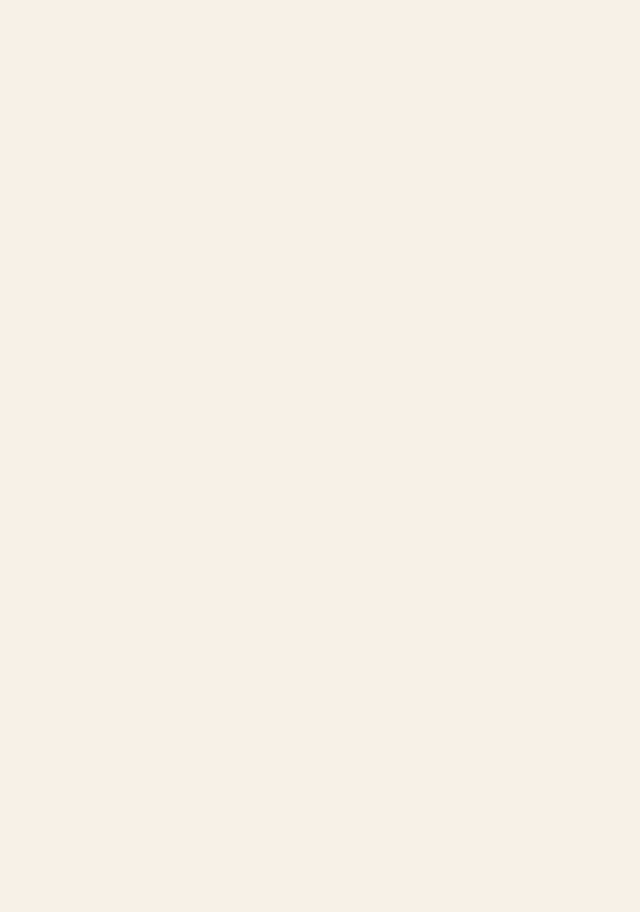
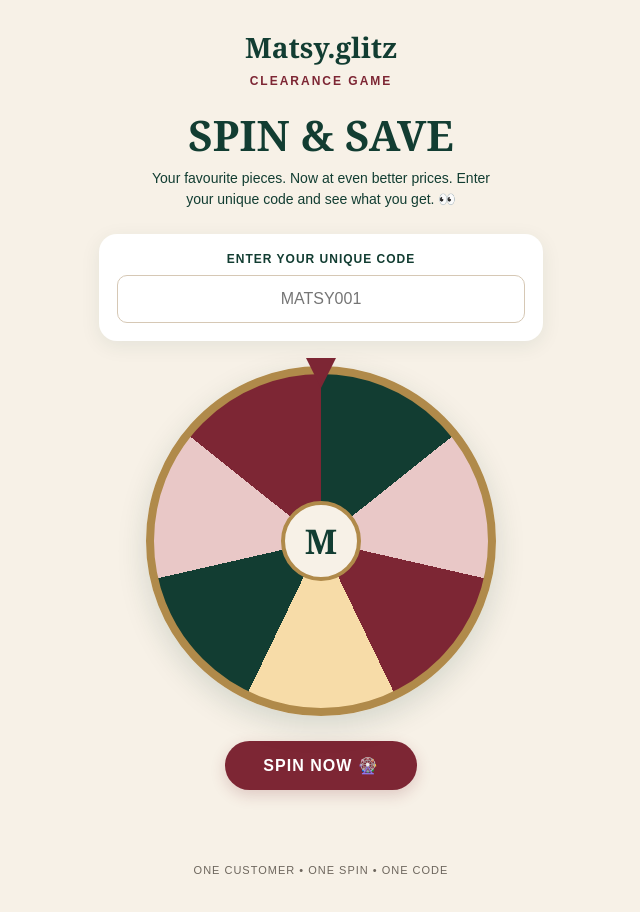
Before and after one commit to matsyglitz-gif/matsy-spin-save, a plain HTML site: page index.html in a window 1280 px wide. Shown: the whole page, without its empty margins (319-959 px from the left). Before the commit the page ends 800 px from the top, so only its background shows below. Drawn offline with Linux system fonts and the light colour scheme.

Commit message:
Update index.html

```diff
--- a/index.html
+++ b/index.html
@@ -134,4 +134,207 @@
       left: 50%;
       transform: translate(-50%, -50%);
       display: flex;
-      align-items: center
+      align-items: center;
+      justify-content: center;
+      font-family: Georgia, serif;
+      font-size: 34px;
+      font-weight: bold;
+      color: #123d32;
+    }
+
+    .spin-button {
+      border: none;
+      background: #7d2634;
+      color: white;
+      padding: 15px 38px;
+      border-radius: 30px;
+      font-size: 16px;
+      font-weight: bold;
+      letter-spacing: 1px;
+      cursor: pointer;
+      box-shadow: 0 5px 15px rgba(125,38,52,.2);
+    }
+
+    .spin-button:disabled {
+      opacity: .5;
+      cursor: not-allowed;
+    }
+
+    .message {
+      min-height: 24px;
+      margin-top: 15px;
+      font-size: 13px;
+    }
+
+    .result {
+      display: none;
+      background: white;
+      border: 1px solid #d8c8b3;
+      border-radius: 18px;
+      padding: 22px;
+      margin-top: 25px;
+    }
+
+    .result.show {
+      display: block;
+    }
+
+    .result h2 {
+      font-family: Georgia, serif;
+      color: #7d2634;
+      margin-top: 0;
+    }
+
+    .result-text {
+      font-size: 26px;
+      font-weight: bold;
+      margin: 12px 0;
+    }
+
+    .small {
+      font-size: 12px;
+      line-height: 1.5;
+    }
+
+    .footer {
+      margin-top: 35px;
+      font-size: 11px;
+      letter-spacing: 1px;
+      color: #6d665d;
+    }
+  </style>
+</head>
+
+<body>
+
+  <main class="page">
+
+    <div class="logo">Matsy.glitz</div>
+
+    <div class="subtitle">CLEARANCE GAME</div>
+
+    <h1>SPIN & SAVE</h1>
+
+    <p class="intro">
+      Your favourite pieces. Now at even better prices.
+      Enter your unique code and see what you get. 👀
+    </p>
+
+    <div class="code-box">
+      <label for="code">ENTER YOUR UNIQUE CODE</label>
+      <input
+        id="code"
+        type="text"
+        placeholder="MATSY001"
+        maxlength="20"
+      >
+    </div>
+
+    <div class="wheel-wrap">
+
+      <div class="pointer"></div>
+
+      <div class="wheel" id="wheel"></div>
+
+    </div>
+
+    <button class="spin-button" id="spinButton" onclick="spin()">
+      SPIN NOW 🎡
+    </button>
+
+    <div class="message" id="message"></div>
+
+    <div class="result" id="result">
+
+      <h2>YOU GOT...</h2>
+
+      <div class="result-text" id="resultText"></div>
+
+      <p class="small">
+        Screenshot this result and send it to Matsy.glitz
+        on WhatsApp when placing your order.
+      </p>
+
+    </div>
+
+    <div class="footer">
+      ONE CUSTOMER • ONE SPIN • ONE CODE
+    </div>
+
+  </main>
+
+
+  <script>
+
+    const outcomes = [
+      "KSh 50 OFF",
+      "KSh 75 OFF",
+      "KSh 100 OFF",
+      "KSh 120 OFF",
+      "KSh 150 OFF",
+      "FREE GIFT",
+      "OOPS! GOOD LUCK NEXT TIME 😉"
+    ];
+
+    let spinning = false;
+    let rotation = 0;
+
+    function spin() {
+
+      if (spinning) return;
+
+      const code = document
+        .getElementById("code")
+        .value
+        .trim()
+        .toUpperCase();
+
+      const message = document.getElementById("message");
+
+      if (!code) {
+        message.textContent = "Please enter your unique code first. 💕";
+        return;
+      }
+
+      spinning = true;
+
+      document.getElementById("spinButton").disabled = true;
+      message.textContent = "Spinning... 👀";
+
+      /*
+        TEMPORARY RESULT SELECTION
+
+        We will replace this with the secure
+        Supabase/Vercel system next.
+      */
+
+      const resultIndex =
+        Math.floor(Math.random() * outcomes.length);
+
+      const segmentAngle = 360 / outcomes.length;
+
+      const targetAngle =
+        360 - (resultIndex * segmentAngle + segmentAngle / 2);
+
+      rotation += 360 * 6 + targetAngle;
+
+      document.getElementById("wheel").style.transform =
+        `rotate(${rotation}deg)`;
+
+      setTimeout(() => {
+
+        document.getElementById("resultText").textContent =
+          outcomes[resultIndex];
+
+        document.getElementById("result").classList.add("show");
+
+        message.textContent =
+          "That's your result! 🎉";
+
+      }, 4300);
+    }
+
+  </script>
+
+</body>
+</html>
```
